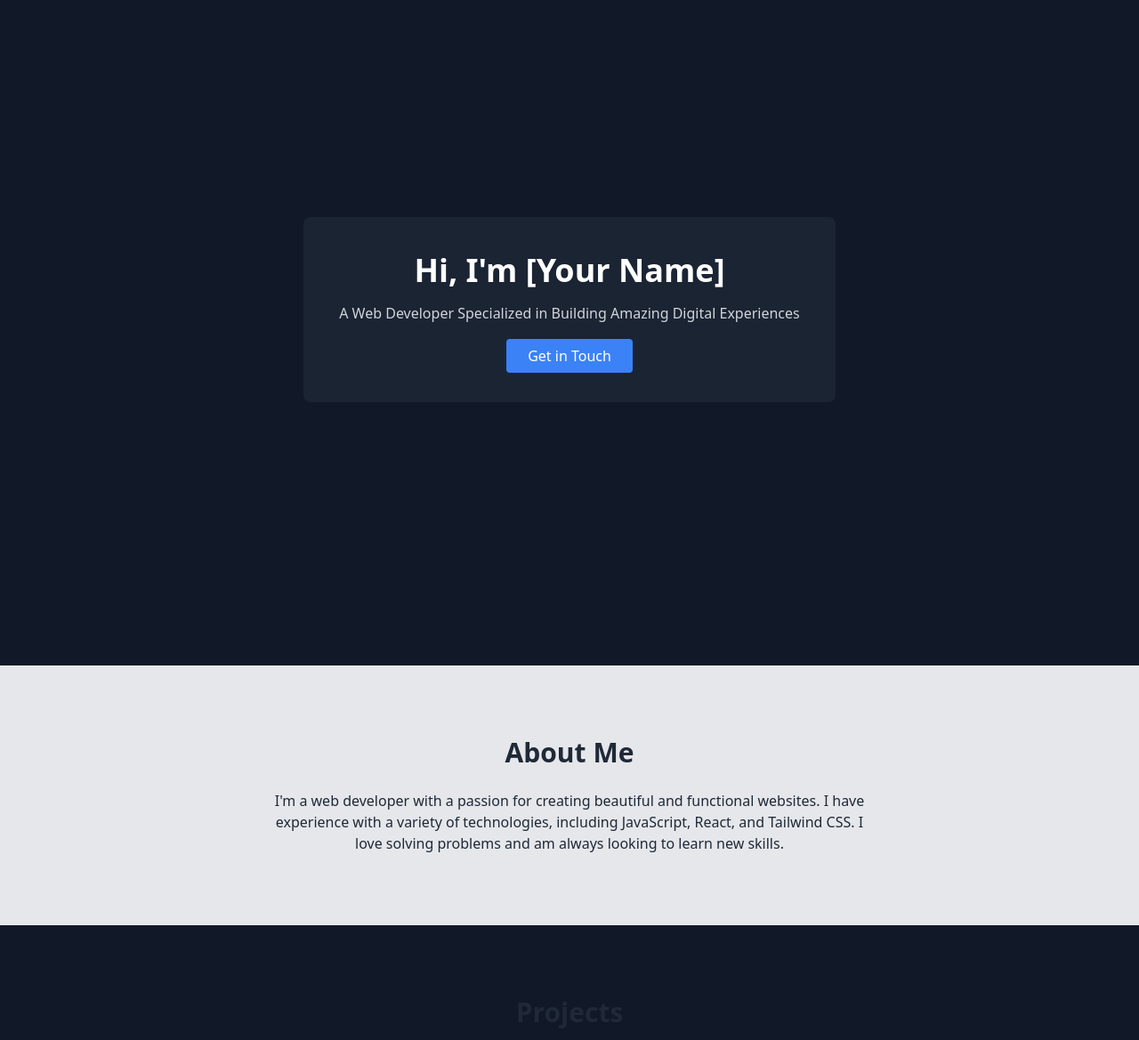
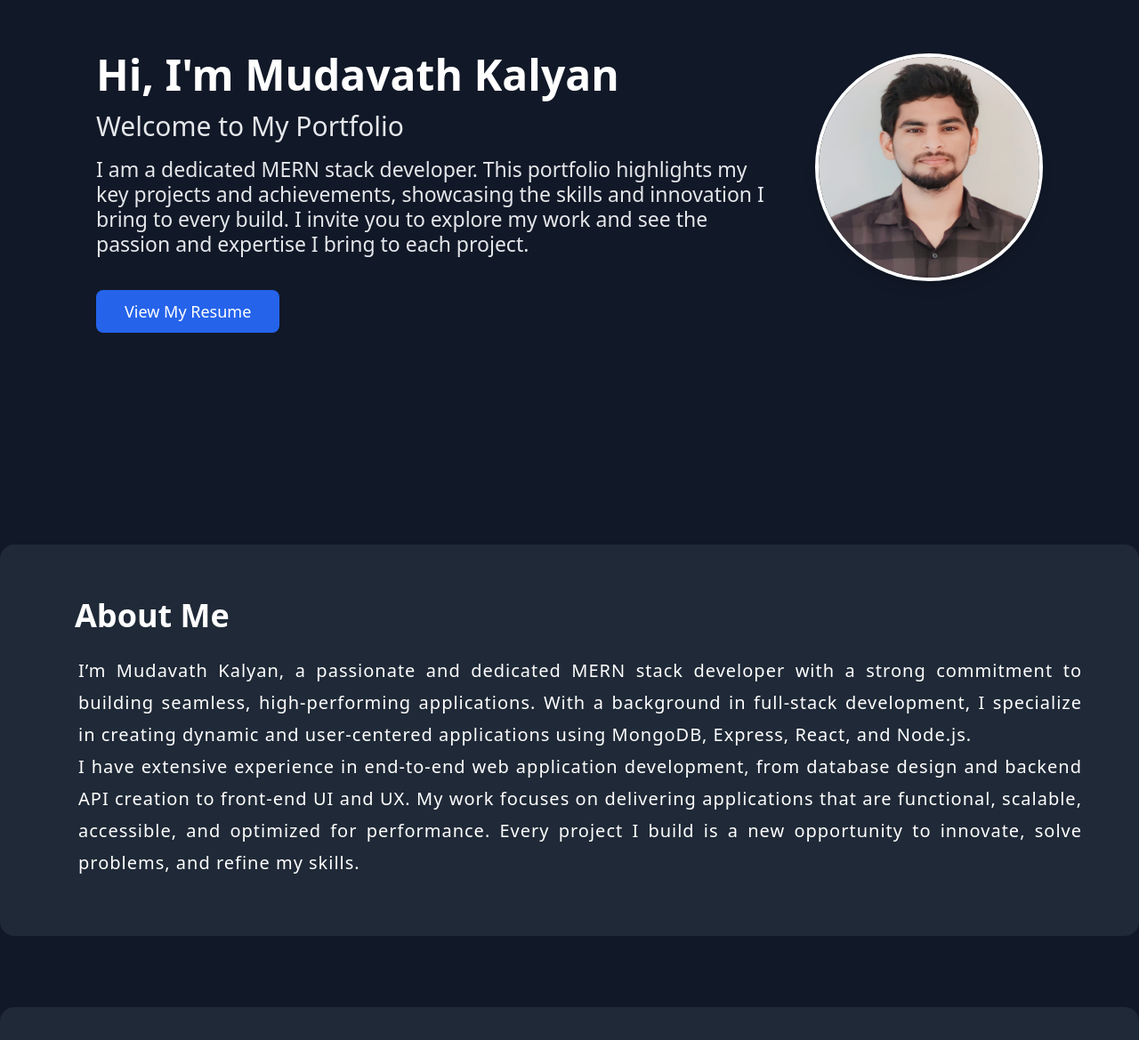
Before and after one commit to mudavathkalyan/portfolio-site, a plain HTML site: page index.html in a window 1280 px wide. Shown: the part 120-1289 px from the top of the page at 89% size. Drawn offline with nearby package versions, Linux system fonts and the light colour scheme.

Commit message:
Added About section

```diff
--- a/index.html
+++ b/index.html
@@ -56,26 +56,44 @@
 
 
   <!-- Home Section -->
-  <section class="flex items-center justify-center min-h-screen bg-cover bg-center" style="background-image: url('background.jpg');">
-    <div class="text-center bg-gray-800 bg-opacity-75 p-10 rounded-lg">
-      <h2 class="text-4xl font-bold text-white mb-4">Hi, I'm [Your Name]</h2>
-      <p class="text-gray-300 mb-6">A Web Developer Specialized in Building Amazing Digital Experiences</p>
-      <a href="#contact" class="bg-blue-500 text-white px-6 py-2 rounded hover:bg-blue-700">Get in Touch</a>
+  <!-- Home Section -->
+<!-- Home Section -->
+<section class="flex flex-col md:flex-row  justify-center min-h-[64vh] bg-cover bg-center mt-28 px-4 md:px-0">
+  <div class="w-full md:w-[60vw] max-w-3xl text-center md:text-left mb-8 md:mb-0">
+    <h2 class="text-4xl md:text-5xl font-semibold text-white mb-4">Hi, I'm Mudavath Kalyan</h2>
+    <p class="text-gray-200 text-2xl md:text-3xl font-medium mb-4">Welcome to My Portfolio</p>
+    <p class="text-gray-200 text-lg md:text-[23px] font-light mb-6">
+      I am a dedicated MERN stack developer. This portfolio highlights my key projects and achievements, showcasing the skills and innovation I bring to every build. I invite you to explore my work and see the passion and expertise I bring to each project.
+    </p>
+    <br>
+    <a href="kalyanResume.pdf" class="bg-blue-600 text-white text-lg px-8 py-3 rounded-lg hover:bg-blue-700 transition duration-300">View My Resume</a>
+  </div>
+  <div class="flex justify-center md:ml-10">
+    <img class="h-40 w-40 md:h-64 md:w-64 rounded-full shadow-lg border-4 border-white" src="mkpic.jpeg" alt="Mudavath Kalyan's Picture">
+  </div>
+</section>
+
+
+  <!-- About Section -->
+  <section id="about" class="py-10  ">
+    <div class="container mx-auto min-h-[50vh] bg-gray-800 p-10 rounded-2xl">
+      <h3 class="text-4xl font-bold  mb-6 text-white ml-11 mt-5">About Me</h3>
+      <p class=" m-6  text-white text-[20px] -tracking-tighter leading-9  mb-6 ml-12 text-justify">
+        I’m Mudavath Kalyan, a passionate and dedicated MERN stack developer with a strong commitment to building seamless, high-performing applications.
+        With a background in full-stack development, I specialize in creating dynamic and user-centered applications using MongoDB, Express, React, and Node.js.
+      <br>
+        I have extensive experience in end-to-end web application development, from database design and backend API creation to front-end UI and UX.
+        My work focuses on delivering applications that are functional, scalable, accessible, and optimized for performance.
+        Every project I build is a new opportunity to innovate, solve problems, and refine my skills.
+      </p>
     </div>
   </section>
 
-  <!-- About Section -->
-  <section id="about" class="py-20 bg-gray-200">
-    <div class="container mx-auto">
-      <h2 class="text-3xl font-bold text-center mb-6">About Me</h2>
-      <p class="text-center max-w-2xl mx-auto">I'm a web developer with a passion for creating beautiful and functional websites. I have experience with a variety of technologies, including JavaScript, React, and Tailwind CSS. I love solving problems and am always looking to learn new skills.</p>
-    </div>
-  </section>
 
   <!-- Projects Section -->
-  <section id="projects" class="py-20">
-    <div class="container mx-auto">
-      <h2 class="text-3xl font-bold text-center mb-10">Projects</h2>
+  <section id="projects" class=" py-10 ">
+    <div class="container mx-auto min-h-[100vh] p-10  bg-gray-800 rounded-2xl ">
+      <h2 class="text-3xl font-bold mb-10 text-white">Projects</h2>
       <div class="grid grid-cols-1 md:grid-cols-2 lg:grid-cols-3 gap-10">
 
         <!-- Project Card -->
```
Also changed, not shown: mkpic.jpeg (added), 1 other file.
